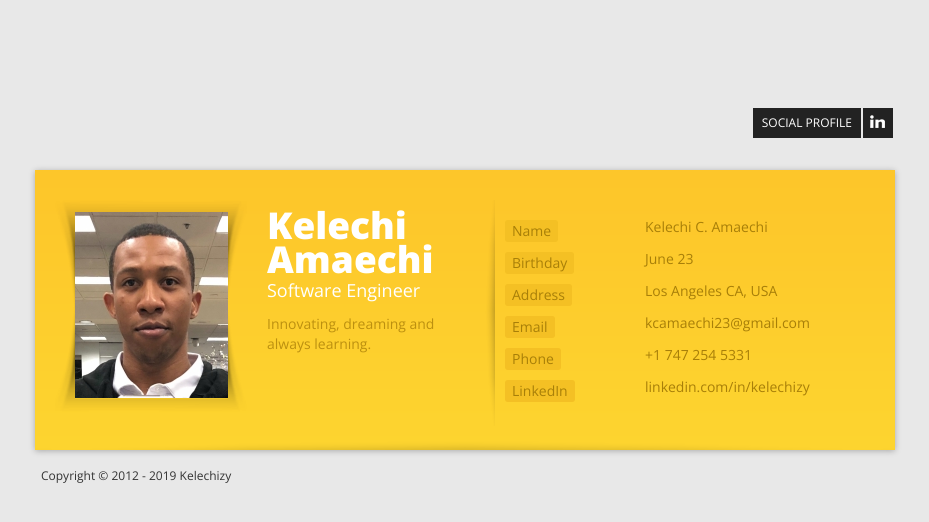
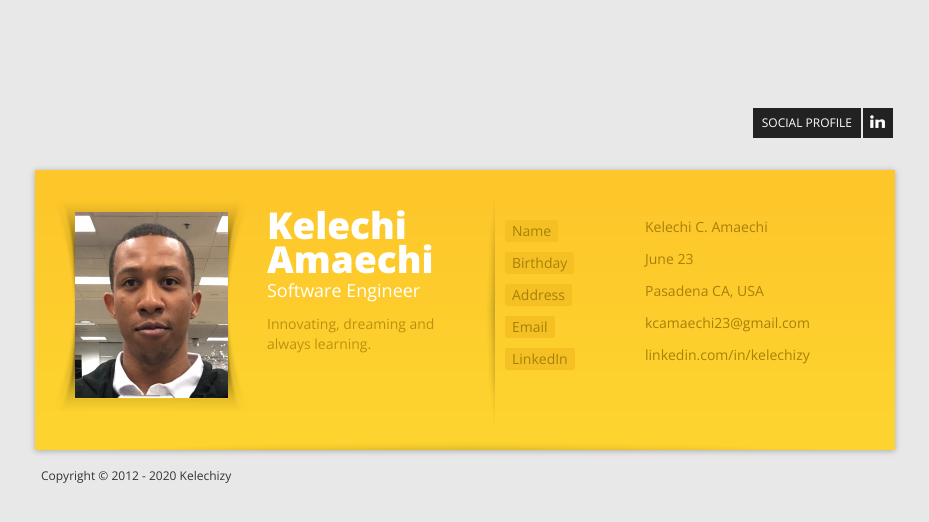
Before and after one commit to kelechizy/kelechizy, a plain HTML site: page index.html in a window 1280 px wide. Shown: the whole page, without its empty margins (175-1104 px from the left). Drawn offline with nearby package versions, Linux system fonts and the light colour scheme.

Commit message:
Update contact and copyright

```diff
--- a/index.html
+++ b/index.html
@@ -55,9 +55,8 @@
                 	<ul class="personal-info">
 			<li><label>Name</label><span>Kelechi C. Amaechi</span></li>
                         <li><label>Birthday</label><span>June 23</span></li>
-                        <li><label>Address</label><span>Los Angeles CA, USA</span></li>
+                        <li><label>Address</label><span>Pasadena CA, USA</span></li>
                         <li><label>Email</label><span>kcamaechi23@gmail.com</span></li>
-                        <li><label>Phone</label><span>+1 747 254 5331</span></li>
                         <li><label>LinkedIn</label><a href='https://www.linkedin.com/in/kelechizy/'><span>linkedin.com/in/kelechizy</span></a></li>
                     </ul>
                     <!-- /Personal info section -->
@@ -68,7 +67,7 @@
             <!-- Footer -->
 		<div class="footer">
                 <div class="copyright">
-                    Copyright © 2012 - 2019 Kelechizy
+                    Copyright © 2012 - 2020 Kelechizy
                 </div>
             </div>
             <!-- /Footer -->
```
